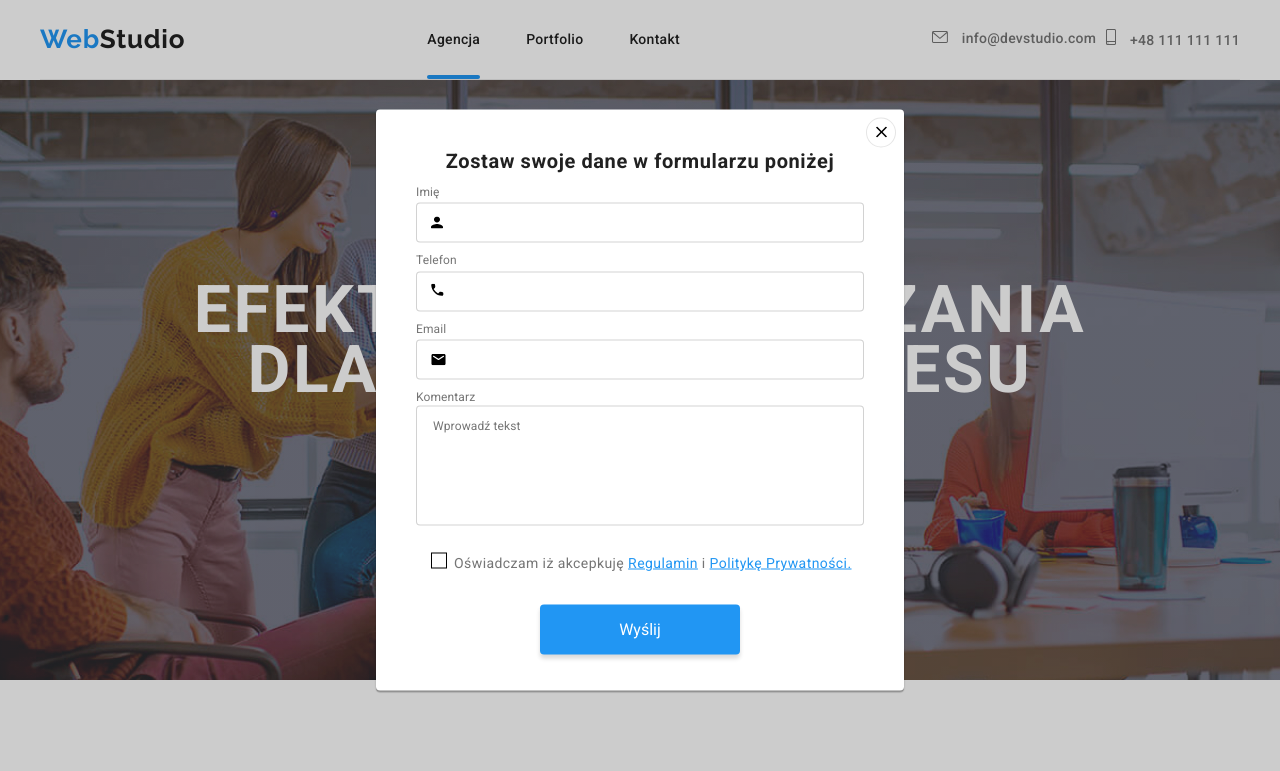
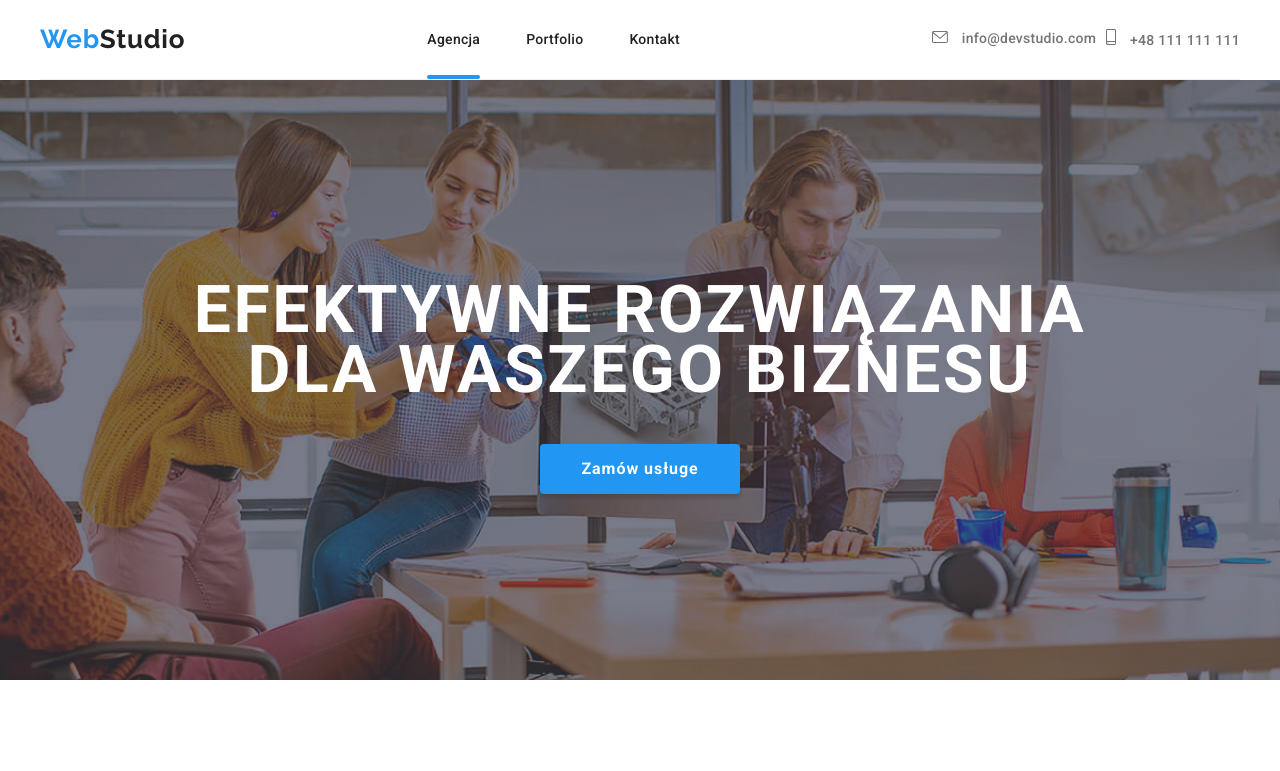
Before and after one commit to MiloszPlesniak/goit-markup-hw-06, a plain HTML site: page index.html in a window 1280 px wide. Shown: the top 771 px of the page. Drawn offline with Linux system fonts and the light colour scheme.

Commit message:
Update index.html

```diff
--- a/index.html
+++ b/index.html
@@ -524,7 +524,7 @@
         </ul>
       </div>
     </footer>
-    <div class="backdrop is-hidde" data-modal>
+    <div class="backdrop is-hidden" data-modal>
       <div class="modal">
         <button type="button" class="close-modal" data-modal-close>
           <svg width="11" height="11">
```
